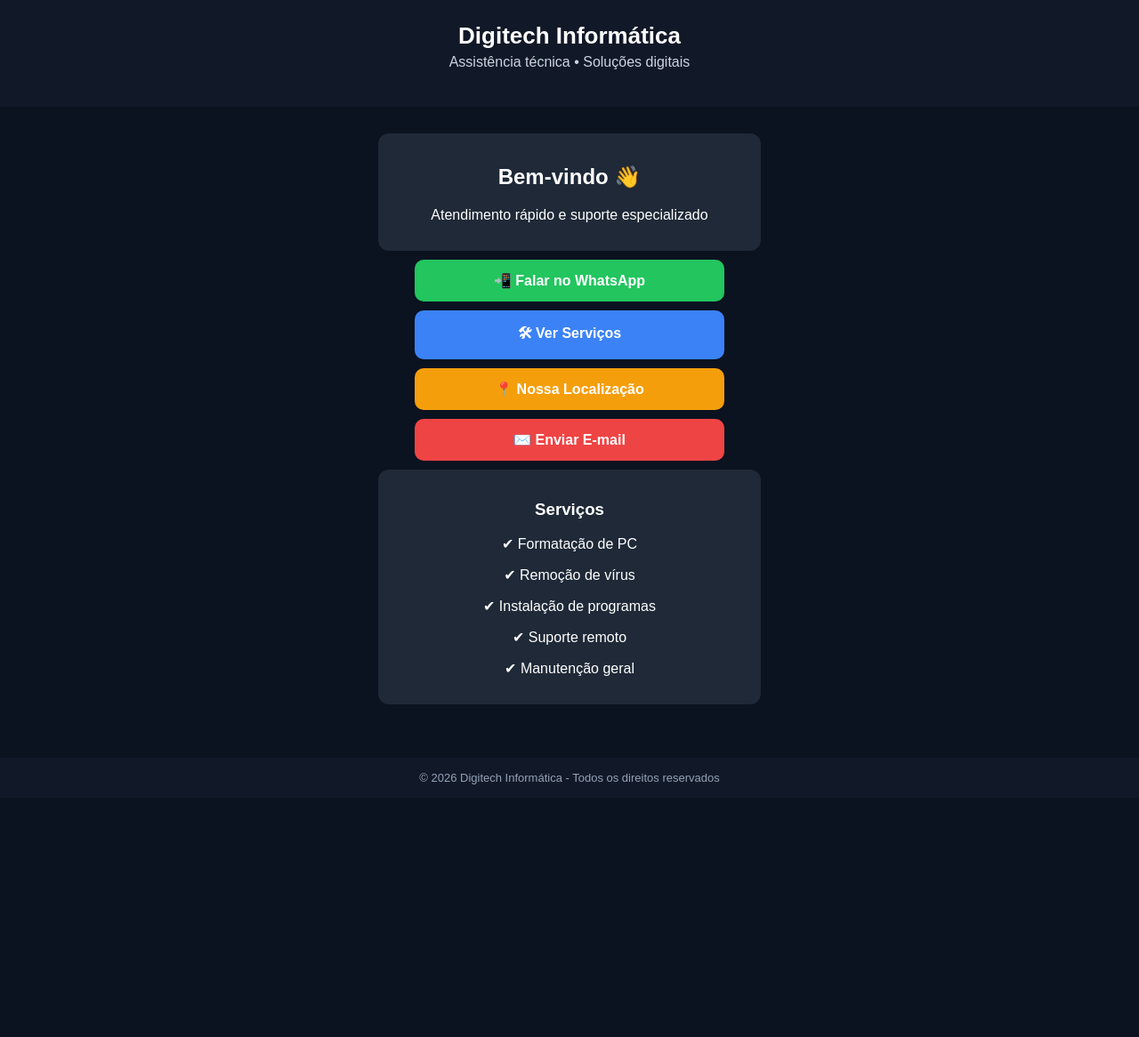
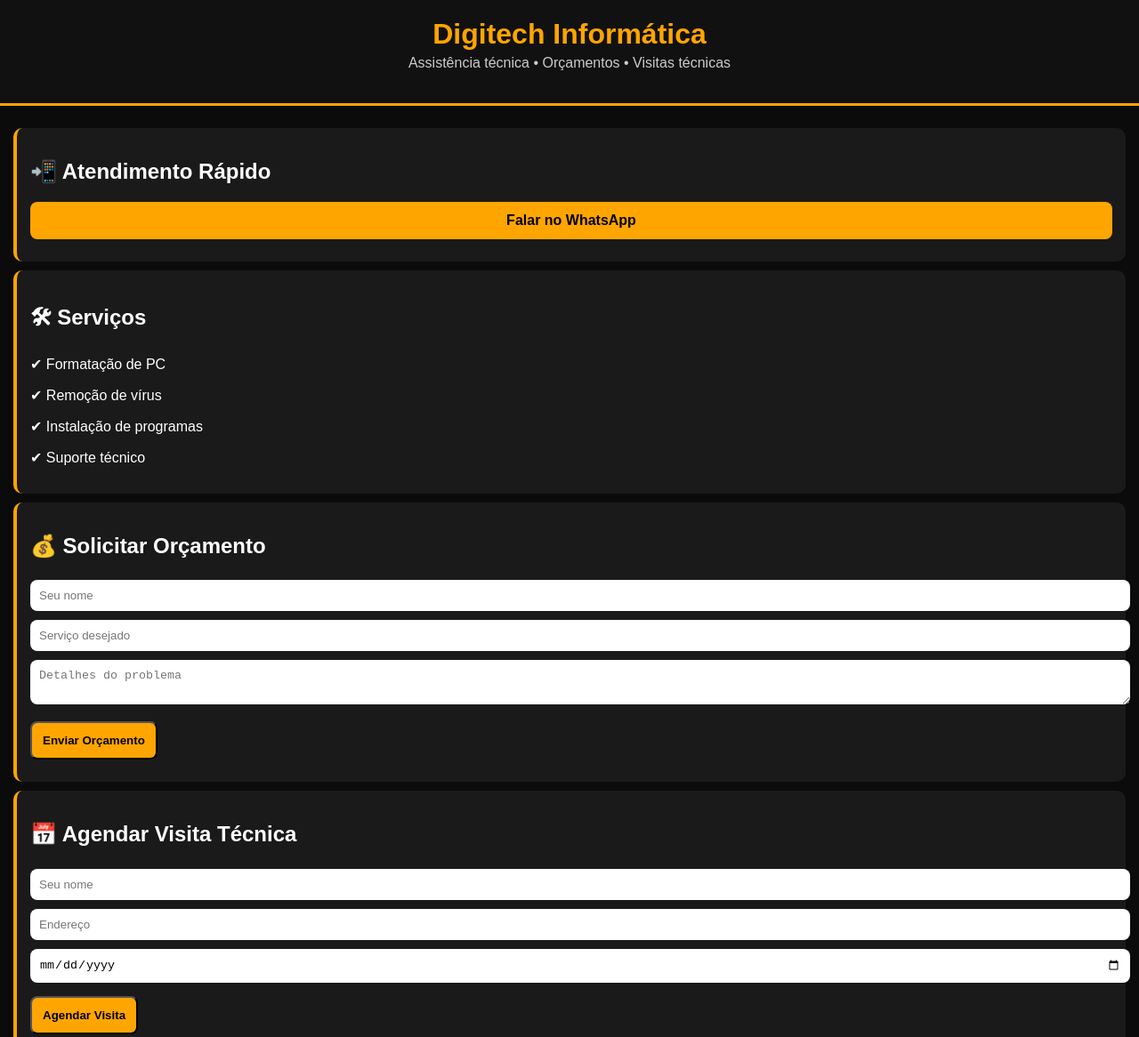
Before and after one commit to jgsantos9/Digitech-mobile, a plain HTML site: page index.html in a window 1280 px wide. Shown: the top 1166 px of the page at 89% size. Before the commit the page ends 897 px from the top, so only its background shows below. Drawn offline with Linux system fonts and the light colour scheme.

Commit message:
Update index.html

```diff
--- a/index.html
+++ b/index.html
@@ -4,71 +4,74 @@
 <head>
   <meta charset="UTF-8">
   <meta name="viewport" content="width=device-width, initial-scale=1.0">
-
   <title>Digitech Informática</title>
-
-  <!-- PWA (para virar “app”) -->
-  <link rel="manifest" href="manifest.json">
 
   <style>
     body {
       margin: 0;
-      font-family: Arial, sans-serif;
-      background: #0b1220;
+      font-family: Arial;
+      background: #0b0b0b;
       color: white;
-      text-align: center;
     }
 
     header {
-      background: #111827;
-      padding: 25px 15px;
+      background: #111;
+      padding: 20px;
+      text-align: center;
+      border-bottom: 3px solid orange;
     }
 
     header h1 {
       margin: 0;
-      font-size: 26px;
+      color: orange;
     }
 
     header p {
-      color: #cbd5e1;
+      color: #ccc;
       margin-top: 5px;
     }
 
     .container {
-      padding: 20px;
+      padding: 15px;
     }
 
     .card {
-      background: #1f2937;
+      background: #1a1a1a;
+      margin: 10px 0;
       padding: 15px;
-      margin: 10px auto;
-      border-radius: 12px;
-      max-width: 400px;
+      border-radius: 10px;
+      border-left: 4px solid orange;
     }
 
     .btn {
       display: block;
-      margin: 10px auto;
-      padding: 14px;
-      width: 85%;
-      max-width: 320px;
-      border-radius: 10px;
+      padding: 12px;
+      margin: 10px 0;
+      text-align: center;
+      border-radius: 8px;
       text-decoration: none;
       font-weight: bold;
-      color: white;
+      color: black;
+      background: orange;
     }
 
-    .whatsapp { background: #22c55e; }
-    .servicos { background: #3b82f6; }
-    .local { background: #f59e0b; }
-    .contato { background: #ef4444; }
+    .btn:hover {
+      background: #ff8800;
+    }
+
+    input, textarea {
+      width: 100%;
+      padding: 10px;
+      margin: 5px 0;
+      border-radius: 8px;
+      border: none;
+    }
 
     footer {
-      margin-top: 30px;
+      text-align: center;
       padding: 15px;
-      background: #111827;
-      font-size: 13px;
-      color: #94a3b8;
+      color: #777;
+      margin-top: 20px;
     }
   </style>
 </head>
@@ -77,47 +80,50 @@
 
 <header>
   <h1>Digitech Informática</h1>
-  <p>Assistência técnica • Soluções digitais</p>
+  <p>Assistência técnica • Orçamentos • Visitas técnicas</p>
 </header>
 
 <div class="container">
 
   <div class="card">
-    <h2>Bem-vindo 👋</h2>
-    <p>Atendimento rápido e suporte especializado</p>
+    <h2>📲 Atendimento Rápido</h2>
+    <a class="btn"
+       href="https://wa.me/5587996263427"
+       target="_blank">
+       Falar no WhatsApp
+    </a>
   </div>
 
-  <!-- WHATSAPP -->
-  <a class="btn whatsapp"
-     href="https://wa.me/5587996263427"
-     target="_blank">
-     📲 Falar no WhatsApp
-  </a>
-
-  <!-- SERVIÇOS -->
-  <a class="btn servicos" href="#servicos">
-     🛠 Ver Serviços
-  </a>
-
-  <!-- LOCALIZAÇÃO -->
-  <a class="btn local"
-     href="https://www.google.com/maps"
-     target="_blank">
-     📍 Nossa Localização
-  </a>
-
-  <!-- CONTATO -->
-  <a class="btn contato" href="mailto:seuemail@email.com">
-     ✉️ Enviar E-mail
-  </a>
-
-  <div id="servicos" class="card">
-    <h3>Serviços</h3>
+  <div class="card">
+    <h2>🛠 Serviços</h2>
     <p>✔ Formatação de PC</p>
     <p>✔ Remoção de vírus</p>
     <p>✔ Instalação de programas</p>
-    <p>✔ Suporte remoto</p>
-    <p>✔ Manutenção geral</p>
+    <p>✔ Suporte técnico</p>
+  </div>
+
+  <div class="card">
+    <h2>💰 Solicitar Orçamento</h2>
+
+    <form onsubmit="enviarOrcamento(); return false;">
+      <input type="text" id="nome" placeholder="Seu nome" required>
+      <input type="text" id="servico" placeholder="Serviço desejado" required>
+      <textarea id="msg" placeholder="Detalhes do problema" required></textarea>
+
+      <button class="btn" type="submit">Enviar Orçamento</button>
+    </form>
+  </div>
+
+  <div class="card">
+    <h2>📅 Agendar Visita Técnica</h2>
+
+    <form onsubmit="agendar(); return false;">
+      <input type="text" id="nome2" placeholder="Seu nome" required>
+      <input type="text" id="endereco" placeholder="Endereço" required>
+      <input type="date" id="data" required>
+
+      <button class="btn" type="submit">Agendar Visita</button>
+    </form>
   </div>
 
 </div>
@@ -126,5 +132,27 @@
   © 2026 Digitech Informática - Todos os direitos reservados
 </footer>
 
+<script>
+function enviarOrcamento() {
+  let nome = document.getElementById("nome").value;
+  let servico = document.getElementById("servico").value;
+  let msg = document.getElementById("msg").value;
+
+  let texto = `Olá, meu nome é ${nome}. Quero orçamento de: ${servico}. Detalhes: ${msg}`;
+
+  window.open("https://wa.me/55SEUNUMEROAQUI?text=" + encodeURIComponent(texto));
+}
+
+function agendar() {
+  let nome = document.getElementById("nome2").value;
+  let endereco = document.getElementById("endereco").value;
+  let data = document.getElementById("data").value;
+
+  let texto = `Olá, quero agendar visita técnica. Nome: ${nome}, Endereço: ${endereco}, Data: ${data}`;
+
+  window.open("https://wa.me/55SEUNUMEROAQUI?text=" + encodeURIComponent(texto));
+}
+</script>
+
 </body>
 </html>
```
